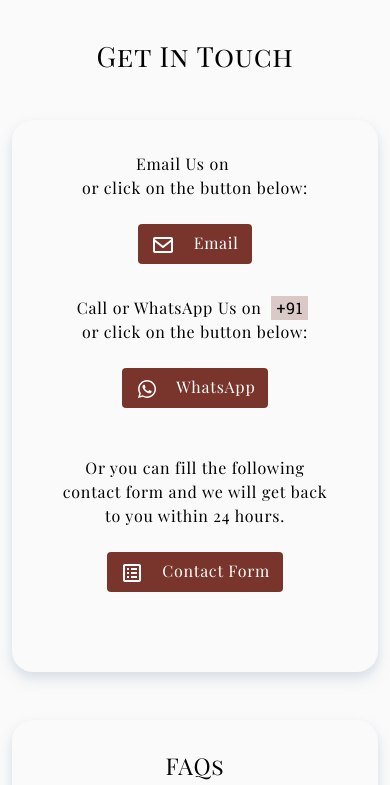
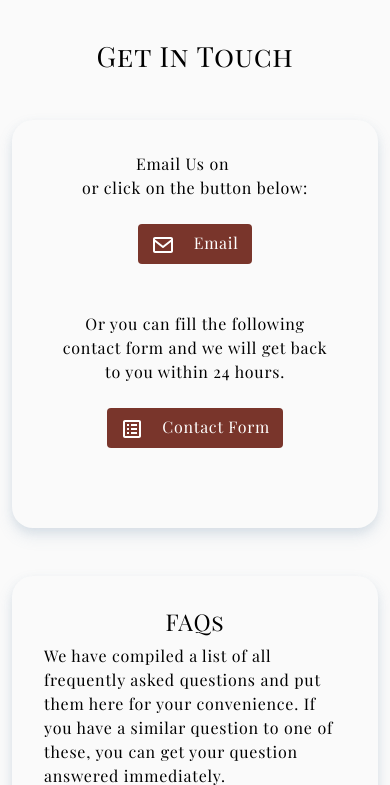
Before and after one commit to ridays2001/hs-tutorz, a Gatsby site: page /contact in a window 390 px wide. Shown: the part 63-848 px from the top of the page. Built offline with nearby package versions, Linux system fonts and the light colour scheme; Gatsby itself is replaced by a stand-in of ours; a web font is replaced by a local one.

Commit message:
💬 Chore: removed phone number

```diff
--- a/src/pages/contact.tsx
+++ b/src/pages/contact.tsx
@@ -65,7 +65,7 @@ const ContactPage = () => {
 			<ContactSection className='col-md-9 mx-auto text-center'>
 				<h1 className='text-center my-5'>Get In Touch</h1>
 				<section className='row col-md-9 mx-auto'>
-					<div className='col-md-6'>
+					<div className='col-md-6 mx-auto'>
 						Email Us on <span className='highlight'>{process.env.GATSBY_EMAIL}</span>
 						<br />
 						or click on the button below:
@@ -75,20 +75,7 @@ const ContactPage = () => {
 							<EmailIcon /> &ensp; Email
 						</a>
 					</div>
-					<div className='col-md-6' id='num'>
-						Call or WhatsApp Us on <span className='highlight'>+91 {process.env.GATSBY_PHONE}</span>
-						<br />
-						or click on the button below:
-						<br />
-						<br />
-						<a
-							href={`https://wa.me/91${process.env.GATSBY_PHONE?.replace(/\s/g, '')}`}
-							target='_blank'
-							className='btn btn-primary'
-						>
-							<WhatsAppIcon /> &ensp; WhatsApp
-						</a>
-					</div>
+
 					<div className='col-12 my-5'>
 						Or you can fill the following contact form and we will get back to you within 24 hours.
 						<br />
```
